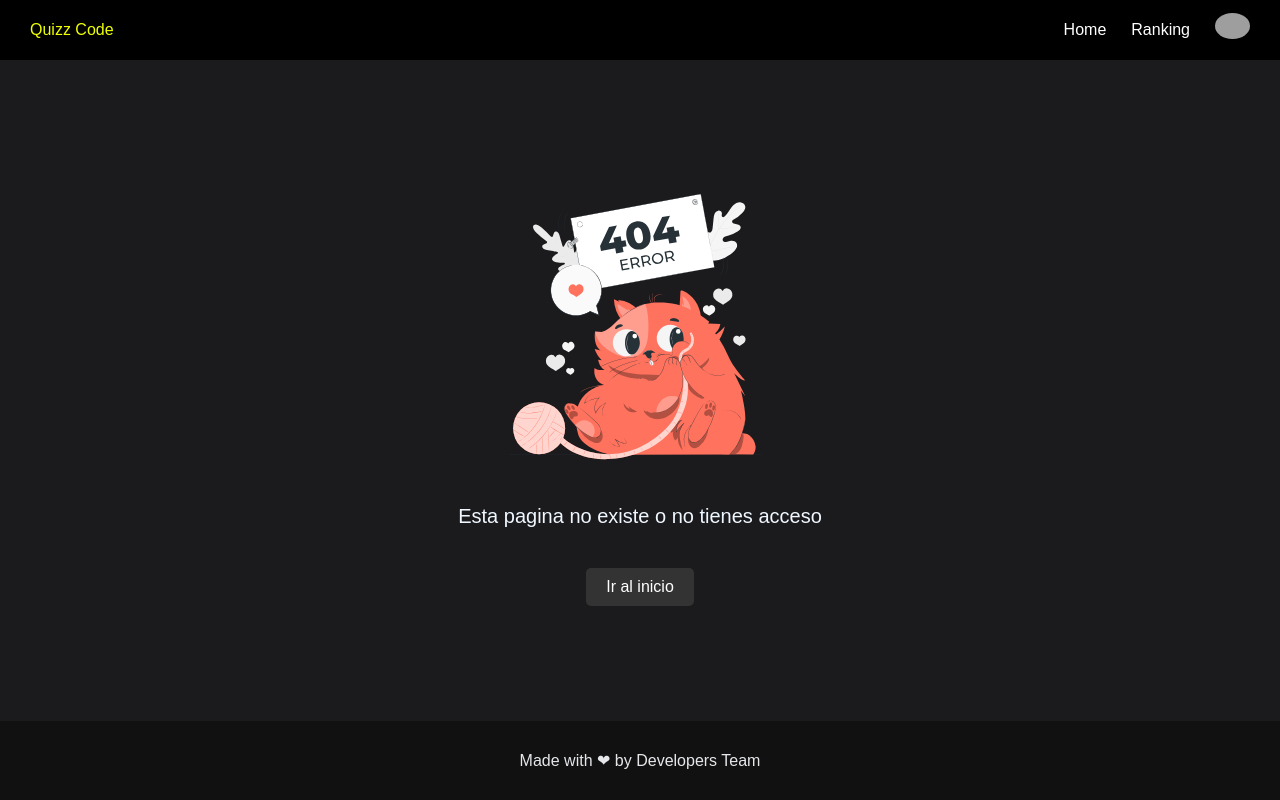
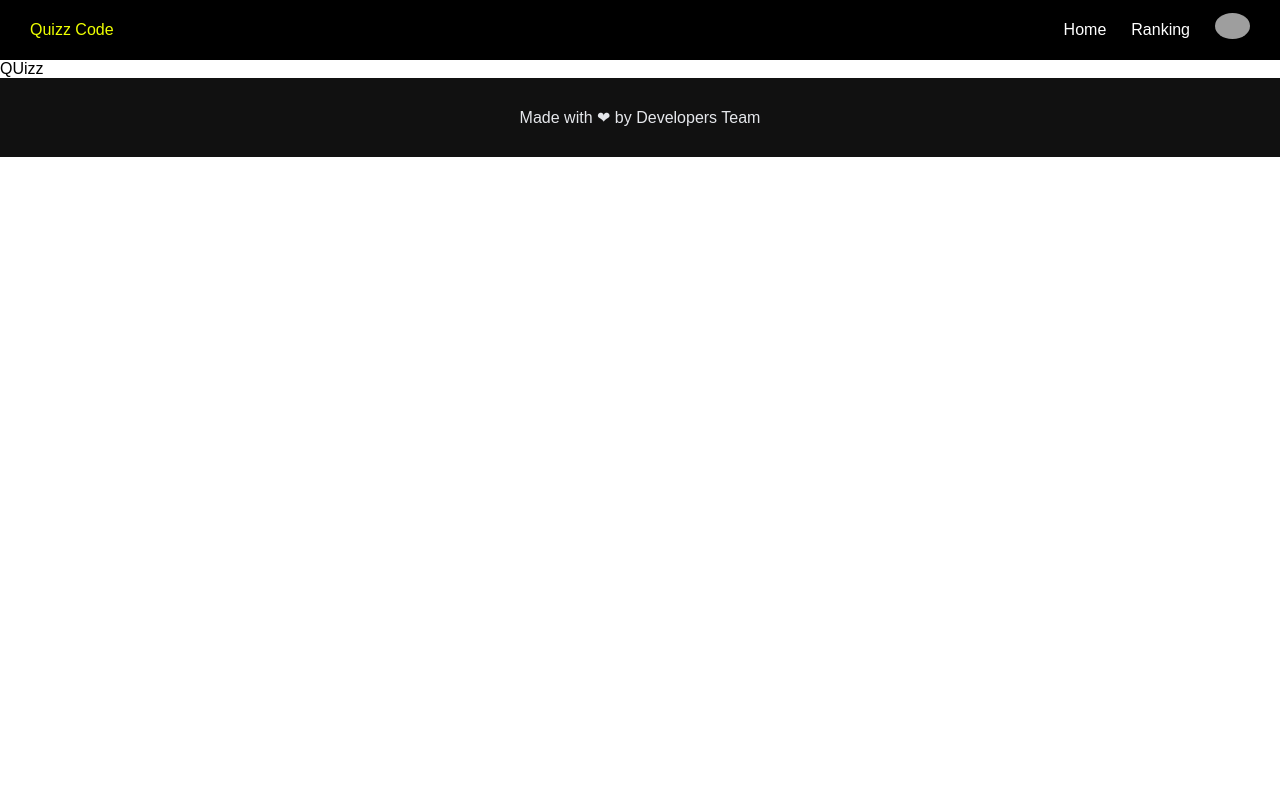
Before and after one commit to jaenfigueroa/quizz-code-client, a React (Vite) app: page /ruta34 in a window 1280 px wide. Built offline with nearby package versions, Linux system fonts and the light colour scheme; grey boxes are pictures that could not be loaded; a web font is replaced by a local one.

Commit message:
add quizz

```diff
--- /dev/null
+++ b/src/pages/Quizz/QUizz.jsx
@@ -0,0 +1,8 @@
+import React from 'react'
+import './Quizz.css'
+
+export const QUizz = () => {
+  return (
+    <div>QUizz</div>
+  )
+}
--- a/src/routes/AppRoutes.jsx
+++ b/src/routes/AppRoutes.jsx
@@ -9,6 +9,7 @@ import { Home } from '../pages/Home/Home'
 import { Login } from '../pages/Login/Login'
 import { Page404 } from '../pages/Page404/Page404'
 import { Profile } from '../pages/Profile/Profile'
+import { QUizz } from '../pages/Quizz/QUizz'
 import { Ranking } from '../pages/Ranking/Ranking'
 import { Register } from '../pages/Register/Register'
 
@@ -42,6 +43,8 @@ export const AppRoutes = () => {
               <Route path='/challenge/:category/:number' element={<Challenge/>}/> {/* EJERCICIO UNICO */}
               <Route path='/profile' element={<Profile/>}/> {/* EDITAR PERFIL */}
               <Route path='/category/:category' element={<Category/>}/> {/* VER LOS EJERCICIOS DE LA CATEGORIA */}
+
+              <Route path='/ruta34/' element={<QUizz/>}/> {/* */}
             </>
           )
         }
```
Also changed, not shown: src/pages/Quizz/Quizz.css (added).
